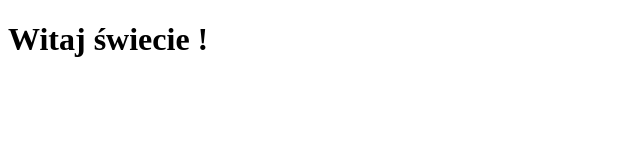
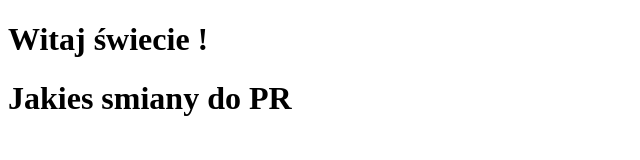
Before and after one commit to AlbertChomicz/TIN_2019, a plain HTML site: page HTML/indeks.html in a window 1280 px wide. Shown: the whole page, without its empty margins (0-640 px from the left). Drawn offline with Linux system fonts and the light colour scheme.

Commit message:
added header

```diff
--- a/HTML/indeks.html
+++ b/HTML/indeks.html
@@ -6,5 +6,6 @@
   </head>
   <body>
     <h1>Witaj świecie !</h1>
+    <h1>Jakies smiany do PR</h1>
   </body>
 </html>
```
